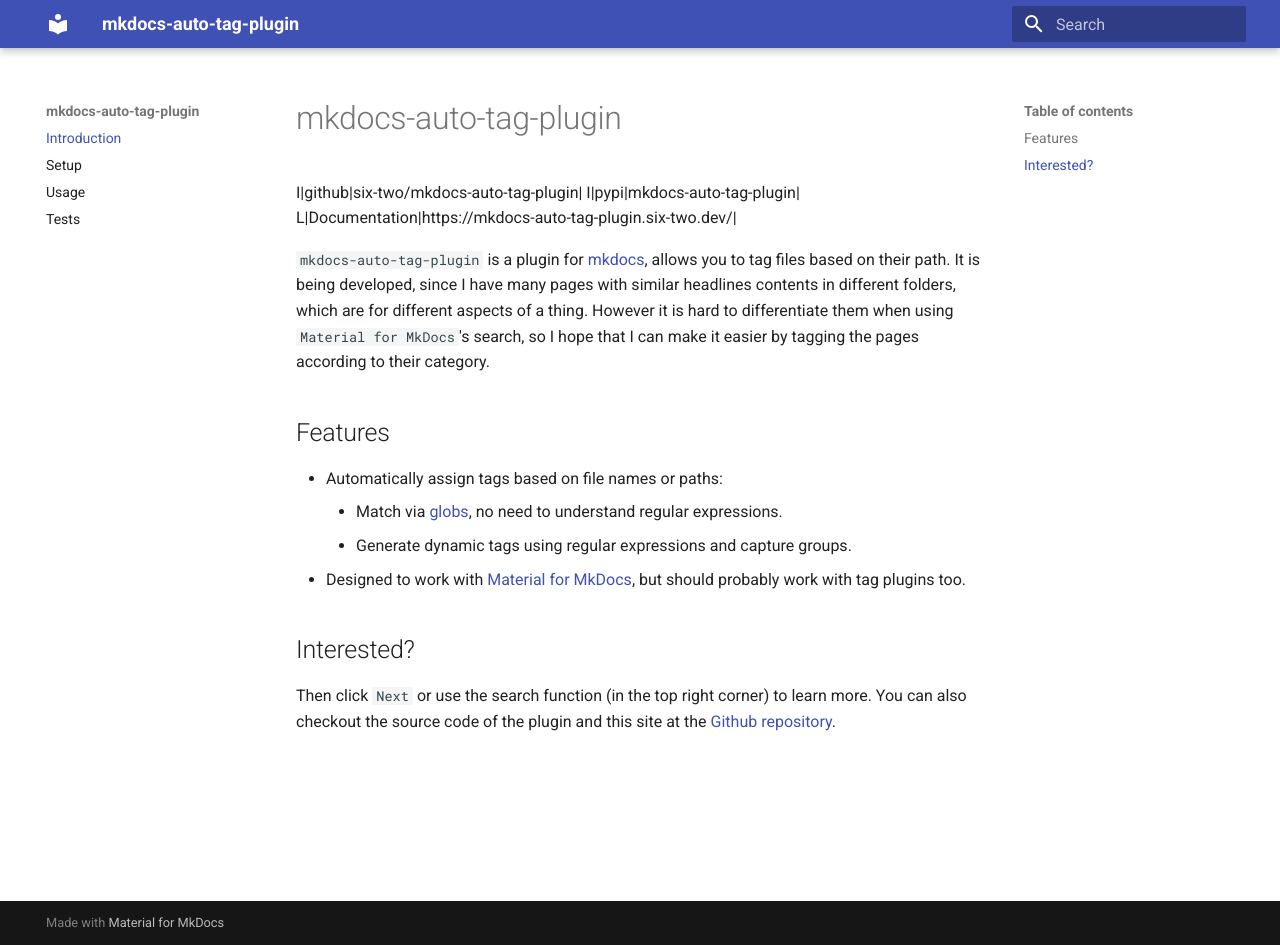
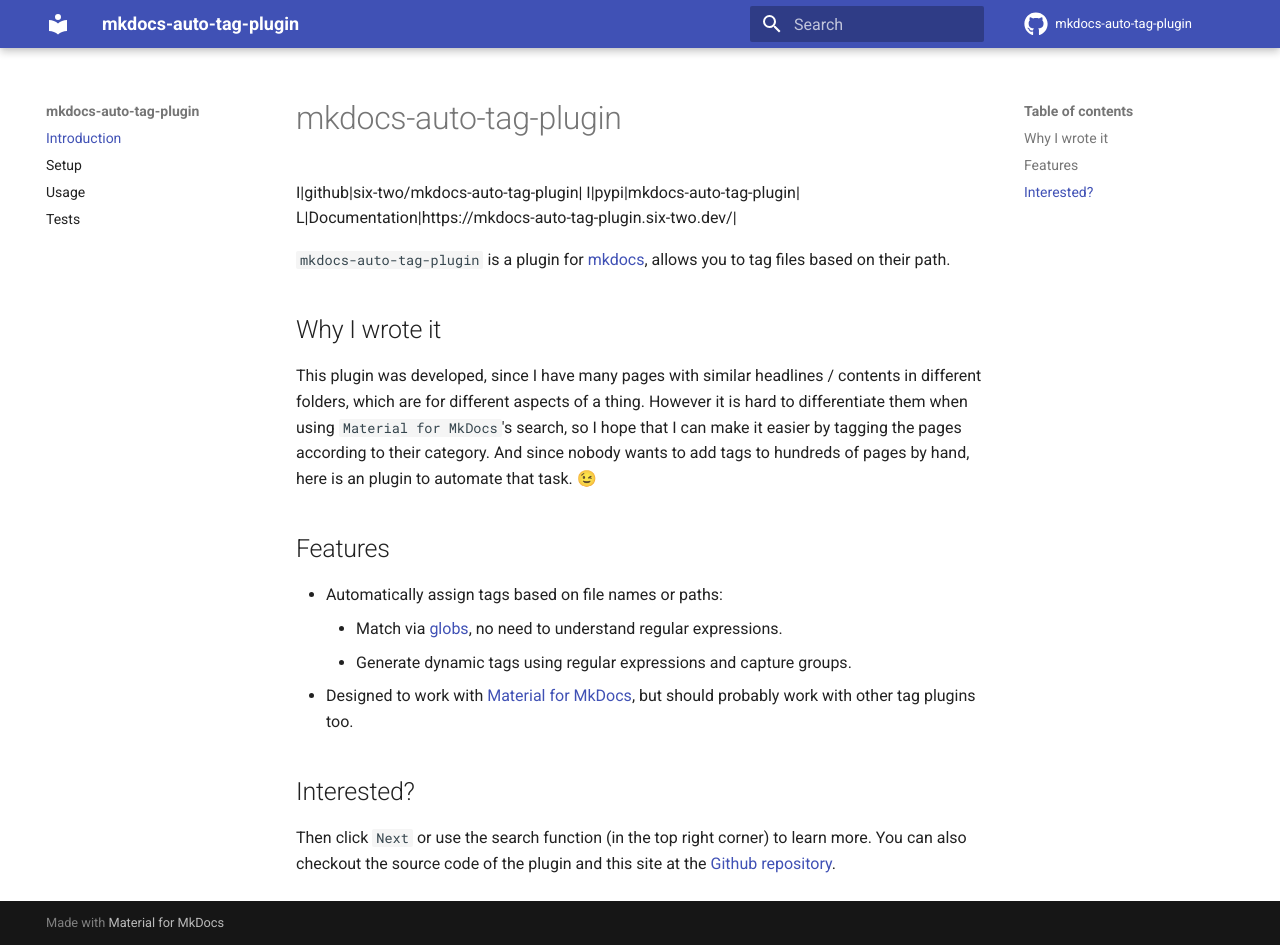
Before and after one commit to six-two/mkdocs-auto-tag-plugin, an MkDocs documentation site: the page built from docs/index.md, in a window 1280 px wide and 945 px high. Built offline with MkDocs 1.6.1 and Material for MkDocs 9.7.7, drawn with Linux system fonts in a browser that asks for light colours; comment, search, counter and statistics services are not loaded.

```diff
--- a/docs/index.md
+++ b/docs/index.md
@@ -5,15 +5,19 @@ I|pypi|mkdocs-auto-tag-plugin|
 L|Documentation|https://mkdocs-auto-tag-plugin.six-two.dev/|
 
 `mkdocs-auto-tag-plugin` is a plugin for [mkdocs](https://www.mkdocs.org/), allows you to tag files based on their path.
-It is being developed, since I have many pages with similar headlines contents in different folders, which are for different aspects of a thing.
+
+## Why I wrote it
+
+This plugin was developed, since I have many pages with similar headlines / contents in different folders, which are for different aspects of a thing.
 However it is hard to differentiate them when using `Material for MkDocs`'s search, so I hope that I can make it easier by tagging the pages according to their category.
+And since nobody wants to add tags to hundreds of pages by hand, here is an plugin to automate that task. 😉
 
 ## Features
 
 - Automatically assign tags based on file names or paths:
     - Match via [globs](/usage/#globs), no need to understand regular expressions.
     - Generate dynamic tags using regular expressions and capture groups.
-- Designed to work with [Material for MkDocs](https://squidfunk.github.io/mkdocs-material/), but should probably work with tag plugins too.
+- Designed to work with [Material for MkDocs](https://squidfunk.github.io/mkdocs-material/), but should probably work with other tag plugins too.
 
 ## Interested?
 
--- a/mkdocs.yml
+++ b/mkdocs.yml
@@ -1,7 +1,11 @@
 site_name: mkdocs-auto-tag-plugin
+repo_url: https://github.com/six-two/mkdocs-auto-tag-plugin
+repo_name: mkdocs-auto-tag-plugin
 
 theme:
   name: material
+  icon:
+    repo: fontawesome/brands/github
 
 nav:
 - "Introduction": index.md
--- a/setup.cfg
+++ b/setup.cfg
@@ -1,6 +1,6 @@
 [metadata]
 name = mkdocs-auto-tag-plugin
-version = 0.1.1
+version = 0.1.2
 author = six-two
 author_email = pip@six-two.dev
 description = Add tags to your MkDocs pages based on their path / file name
```
Also changed, not shown: README.md (+4 -2 lines), docs/usage.md (+2 -0 lines).
